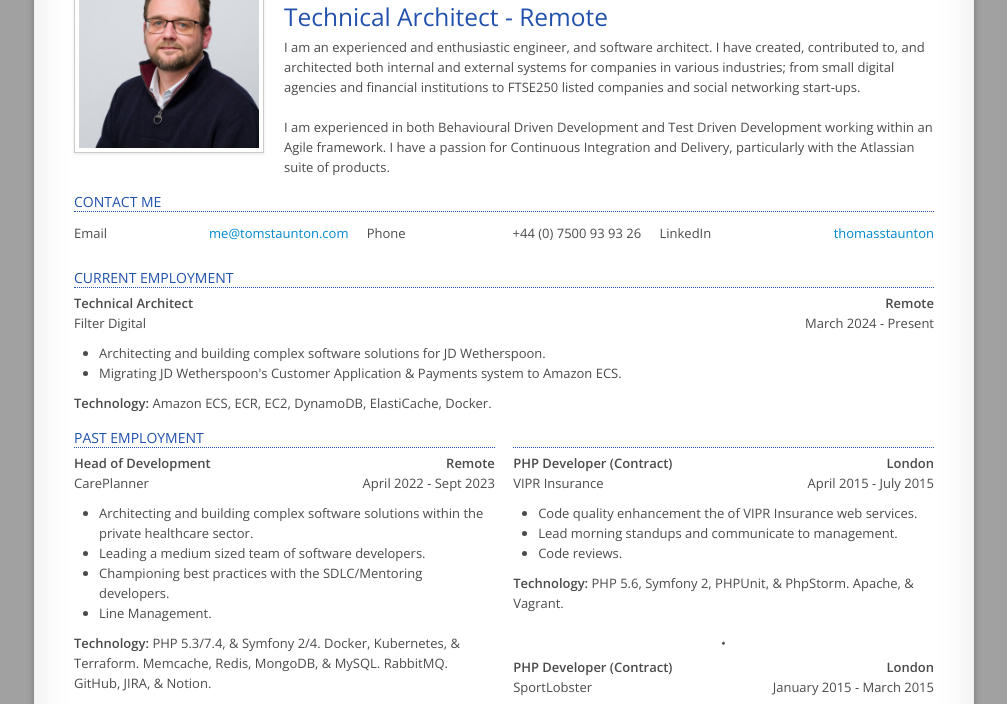
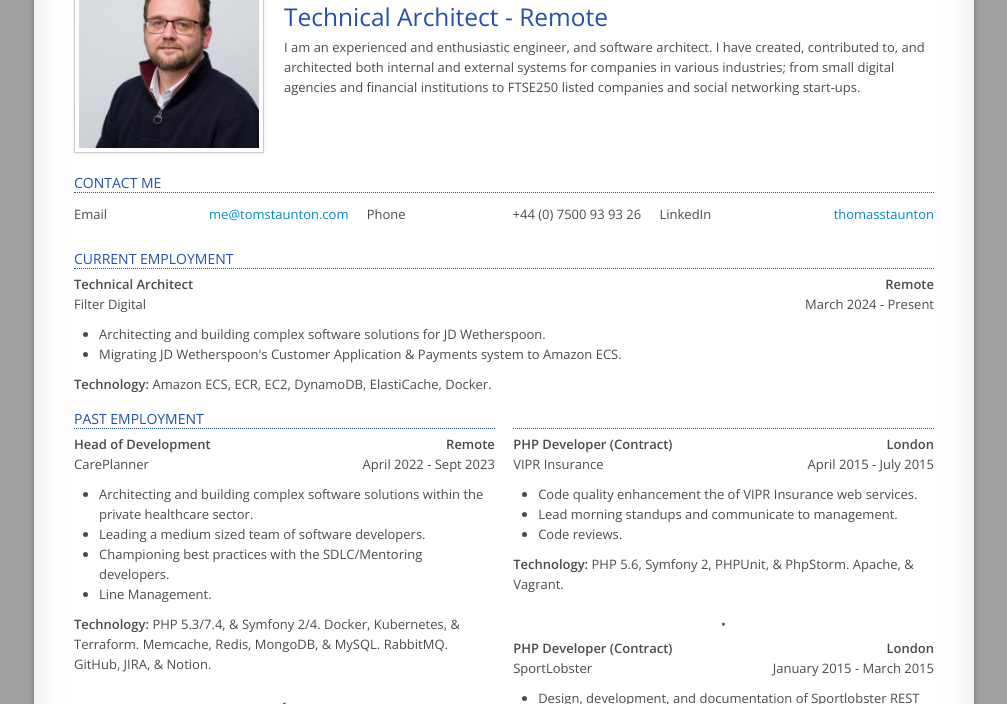
Before and after one commit to mrtstaunton/mrtstaunton.github.io, a plain HTML site: page index.html in a window 1280 px wide. Shown: the part 107-811 px from the top of the page, without its empty margins (136-1143 px from the left). Drawn offline with Linux system fonts and the light colour scheme.

Commit message:
fix: correct title and remove some of description

```diff
--- a/index.html
+++ b/index.html
@@ -6,7 +6,7 @@
         <meta name="description" content="Resumé/Curriculum Vitae of Tom Staunton. Tom Staunton is currently a Lead PHP Engineer/Chapter Lead at Care Planner.">
         <meta name="keywords" content="Tom Staunton, Thomas Staunton, Thomas Edward Andrew Staunton, Lead PHP Engineer, Chapter Lead, Remote Leadership, Remote Working, Remote PHP.">
         <meta name="author" content="Tom Staunton">
-        <title>Tom Staunton - Lead PHP Engineer/Chapter Lead</title>
+        <title>Tom Staunton - Technical Architect</title>
 
         <!-- Styles
         ================================================== -->
@@ -38,10 +38,7 @@
                     <h1 class="my-name">Tom Staunton</h1>
                     <h3 class="my-profession">Technical Architect - Remote</h3>
                     <p class="my-message">
-                        <p>I am an experienced and enthusiastic engineer, and software architect. I have created, contributed to, and architected both internal and external systems for companies in various industries; from small digital agencies and financial institutions to FTSE250 listed companies and social networking start-ups. </p><br/>
-
-<p>I am experienced in both Behavioural Driven Development and Test Driven Development working within an Agile framework. I have a passion for Continuous Integration and Delivery, particularly with the Atlassian suite of products.</p>
-
+                        <p>I am an experienced and enthusiastic engineer, and software architect. I have created, contributed to, and architected both internal and external systems for companies in various industries; from small digital agencies and financial institutions to FTSE250 listed companies and social networking start-ups. </p>
                 </div>
 
 
```
